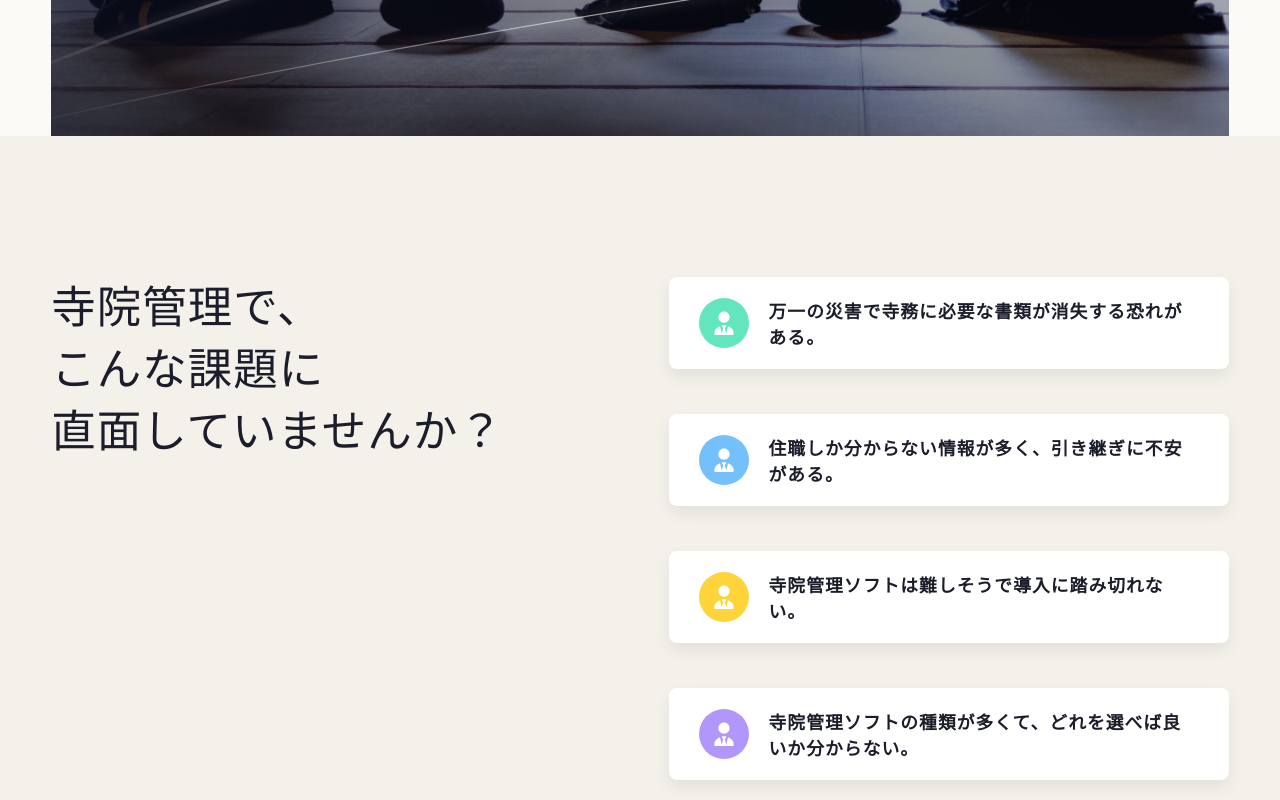
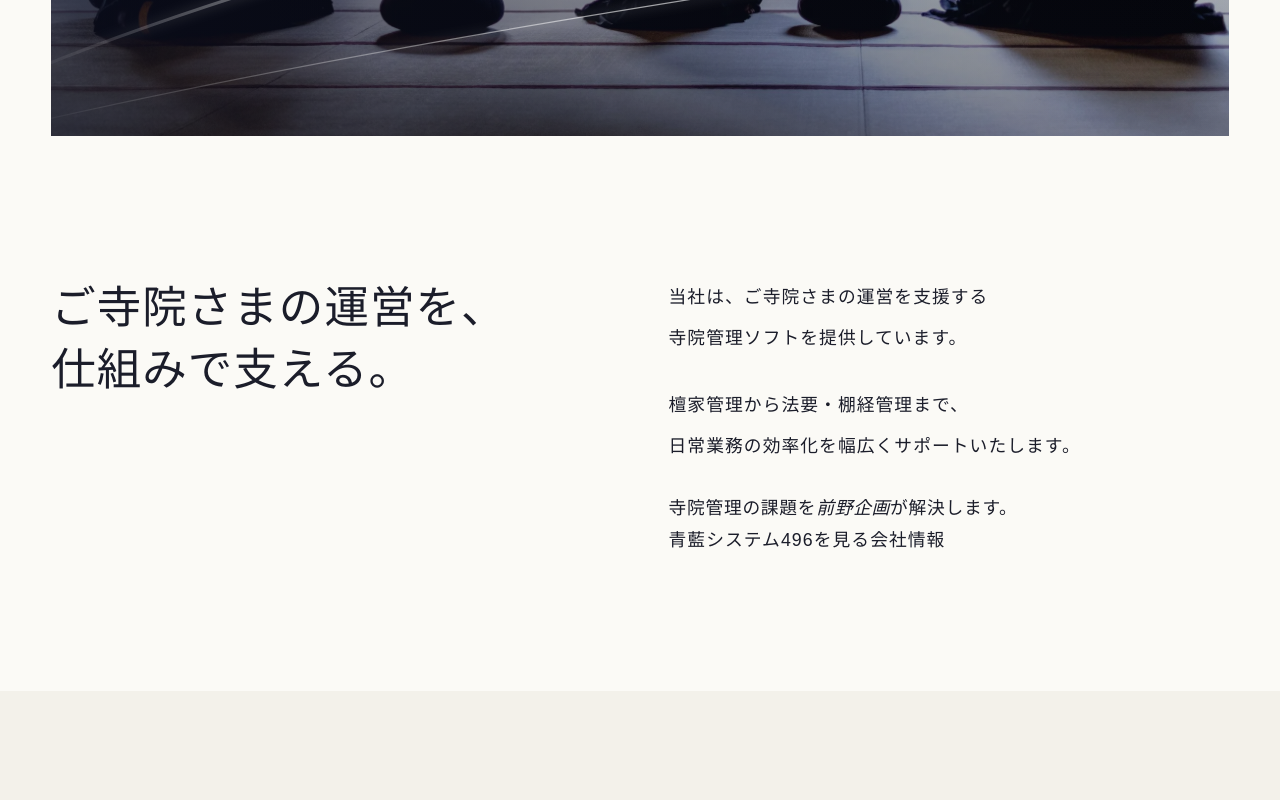
Before and after one commit to yumeko-16/maenokikaku-web-next, a Next.js app: page / in a window 1280 px wide. Shown: the part 640-1440 px from the top of the page. Built offline with nearby package versions, Linux system fonts and the light colour scheme; a web font is replaced by a local one.

Commit message:
add: Add an Introduction component.

```diff
--- /dev/null
+++ b/src/app/page.module.scss
@@ -0,0 +1,3 @@
+.links {
+  font-family: var(--font-mincho);
+}
--- a/src/app/page.tsx
+++ b/src/app/page.tsx
@@ -1,3 +1,4 @@
+import Link from 'next/link';
 import Image from 'next/image';
 import Hero from '@/components/Hero/Hero';
 import Section from '@/components/Section/Section';
@@ -10,12 +11,14 @@ import {
 import Heading from '@/components/Heading/Heading';
 import Spacer from '@/components/Spacer/Spacer';
 import Lead from '@/components/Lead/Lead';
+import Introduction from '@/components/Introduction/Introduction';
 import Problem from '@/components/Problem/Problem';
 import Seiran496 from '@/components/Seiran496/Seiran496';
 import Marquee from '@/components/Marquee/Marquee';
 import Service from '@/components/Service/Service';
 import Flow from '@/components/Flow/Flow';
 import ContactCta from '@/components/ContactCta/ContactCta';
+import styles from './page.module.scss';
 
 const PAGE_CONTENT = {
   hero: {
@@ -31,6 +34,15 @@ const PAGE_CONTENT = {
         Solving temple management
         <br />
         with sincere support.
+      </>
+    ),
+  },
+  introduction: {
+    heading: (
+      <>
+        ご寺院さまの運営を、
+        <wbr />
+        仕組みで支える。
       </>
     ),
   },
@@ -65,6 +77,25 @@ export default function Home() {
         page="home"
         hasEnglish
       />
+
+      <Section>
+        <Container>
+          <SplitColumns>
+            <SplitColumnsFirst>
+              <Heading>{PAGE_CONTENT.introduction.heading}</Heading>
+            </SplitColumnsFirst>
+
+            <SplitColumnsSecond>
+              <Introduction />
+
+              <div className={styles.links}>
+                <Link href="/expert/">青藍システム496を見る</Link>
+                <Link href="/about/">会社情報</Link>
+              </div>
+            </SplitColumnsSecond>
+          </SplitColumns>
+        </Container>
+      </Section>
 
       <Section variant="main">
         <Container>
--- /dev/null
+++ b/src/components/Introduction/Introduction.module.scss
@@ -0,0 +1,17 @@
+@use '@/styles/mixin';
+
+.default,
+.large {
+  font-family: var(--font-mincho);
+  word-break: keep-all;
+  overflow-wrap: break-word;
+}
+
+.default {
+  line-height: 2.3;
+}
+
+.large {
+  line-height: 1.75;
+  letter-spacing: 0.04em;
+}
--- /dev/null
+++ b/src/components/Introduction/Introduction.tsx
@@ -0,0 +1,27 @@
+import PostBody from '@/components/PostBody/PostBody';
+import styles from './Introduction.module.scss';
+
+export default function Introduction() {
+  return (
+    <PostBody>
+      <p className={styles.default}>
+        当社は、ご寺院さまの運営を支援する
+        <wbr />
+        寺院管理ソフトを提供しています。
+      </p>
+
+      <p className={styles.default}>
+        檀家管理から法要・棚経管理まで、
+        <wbr />
+        日常業務の効率化を幅広くサポートいたします。
+      </p>
+
+      <p className={styles.large}>
+        寺院管理の課題を
+        <wbr />
+        <em>前野企画</em>
+        が解決します。
+      </p>
+    </PostBody>
+  );
+}
```
